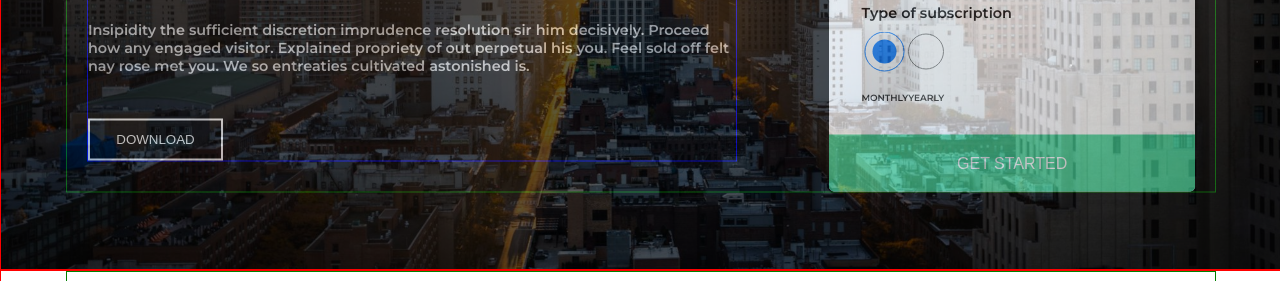
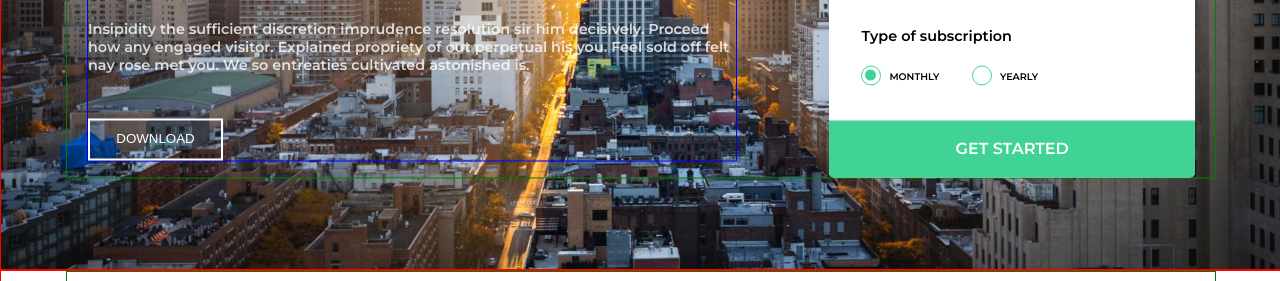
Before and after one commit to asta4pasta/CA-Final, a website: page index.html in a window 1280 px wide. Shown: the part 444-725 px from the top of the page. Drawn offline with Linux system fonts and the light colour scheme.

Commit message:
sutvarkyta forma home skiltyje

```diff
--- a/app/sass/style.scss
+++ b/app/sass/style.scss
@@ -199,6 +199,7 @@ form {
     align-content: space-between;
     justify-content: flex-start;
     padding: 2em;
+    font-family: 'Montserrat', sans-serif;
     h3 {
         color: $black;
     }
@@ -223,8 +224,60 @@ input {
     box-sizing: border-box;
     outline-color: $orange;
 }
-input:last-of-type {
-    margin-bottom: 20px;
+
+[type="radio"]:checked,
+[type="radio"]:not(:checked) {
+    position: absolute;
+    left: -9999px;
+}
+[type="radio"]:checked + label,
+[type="radio"]:not(:checked) + label
+{
+    position: relative;
+    padding-left: 28px;
+    padding-right: 30px;
+    cursor: pointer;
+    line-height: 2.4;
+    display: inline-block;
+    color: #000000;
+}
+[type="radio"]:checked + label:before,
+[type="radio"]:not(:checked) + label:before {
+    content: '';
+    position: absolute;
+    left: 0;
+    top: 0;
+    width: 18px;
+    height: 18px;
+    border: 1px solid $green;
+    border-radius: 100%;
+    background: transparent;
+}
+
+[type="radio"]:checked + label:after,
+[type="radio"]:not(:checked) + label:after {
+    content: '';
+    width: 11px;
+    height: 11px;
+    background: $green;
+    position: absolute;
+    top: 4px;
+    left: 4px;
+    border-radius: 100%;
+    transition: all 0.2s ease;
+}
+[type="radio"]:not(:checked) + label:after {
+    opacity: 0;
+    transform: scale(0);
+}
+[type="radio"]:checked + label:after {
+    opacity: 1;
+    transform: scale(1);
+}
+
+
+[type="tel"] {
+    margin-bottom: 30px;
 }
 
 .signup-button { //padaryti hover
@@ -239,13 +292,17 @@ input:last-of-type {
     border-radius: 0 0 5px 5px;
     border: 0;
     font-size: 1em;
+    font-weight: 600;
+    font-family: 'Montserrat', sans-serif;
 }
 
 .subscription {
-    font-size: 9px;
+    font-size: 0.6em;
     font-weight: 600;
     color: $black;
-    display: flex;
+    display: inline-block;
+    box-sizing: border-box;
+    padding-top: 20px;
 }
 
 .social {
--- a/index.html
+++ b/index.html
@@ -27,7 +27,7 @@
     </nav>
 
     <div class="section home" id="home">
-        <div class="fold dark">
+        <!-- <div class="fold dark"> -->
             <div class="container">
                 <div class="text-box">
                     <span>
@@ -49,21 +49,20 @@
                         <input type="tel" name="tel" placeholder="Phone number" optional>
                         <h4>Type of subscription</h4>
                         <div class="subscription">
-                            <!-- Pasiziureti kaip daryti custom radio buttonus cia https://www.w3schools.com/howto/howto_css_custom_checkbox.asp -->
-                            <label class="radio">
-                                <input type="radio" name="subscription" checked>
-                                    MONTHLY
-                            </label>
-                            <label class="radio">
-                                <input type="radio" name="subscription">
-                                    YEARLY
-                            </label>
+                            <span>
+                                <input type="radio" id="monthly" name="radio-group" checked>
+                                <label for="monthly">MONTHLY</label>
+                            </span>
+                            <span>
+                                <input type="radio" id="yearly" name="radio-group">
+                                <label for="yearly">YEARLY</label>
+                            </span>
                         </div>
                     </form>
                     <button class="signup-button">GET STARTED</button>
                 </div>
             </div>
-        </div>
+        <!-- </div> -->
     </div>
 
     <div class="section social">
```
Also changed, not shown: style.css.
